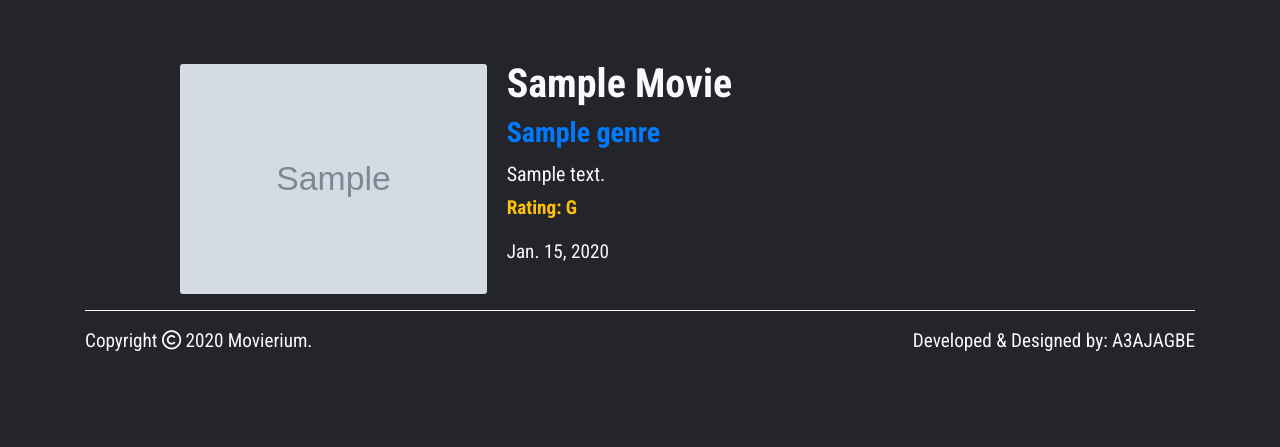
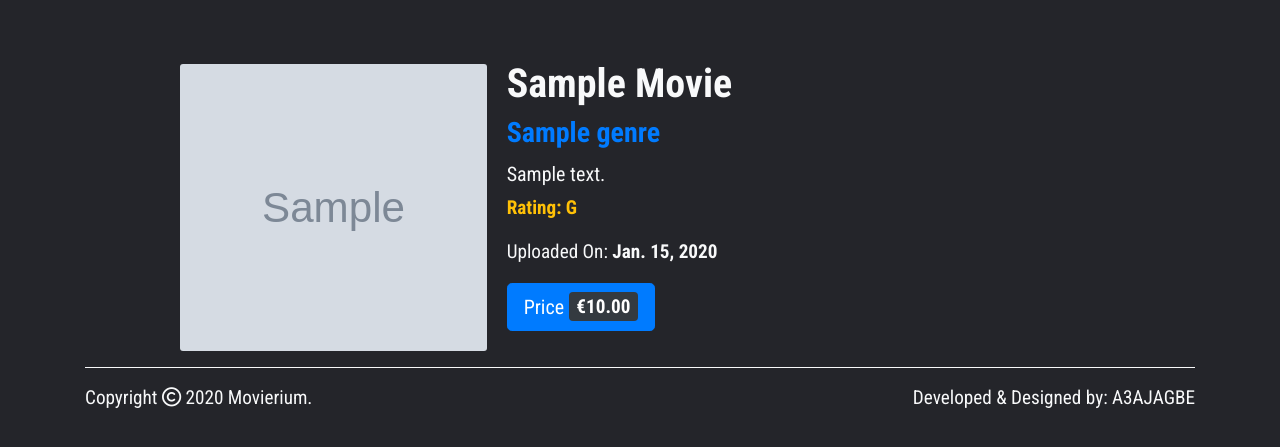
Before and after one commit to A3AJAGBE/Movie, a Django app: a page that uses templates/detail.html in a window 1280 px wide. Shown: the part 64-511 px from the top of the page. Run offline with Django 3.2, Linux system fonts and the light colour scheme; tables that the repository leaves empty hold one stand-in row (values such as "Sample post"); grey boxes marked "Sample" are stand-in pictures; some libraries are stand-ins or nearby versions.

Commit message:
Add price or discount

```diff
--- a/templates/detail.html
+++ b/templates/detail.html
@@ -32,7 +32,19 @@
                         </h3>
                         <h5 class="card-text">{{ movie.Summary }}</h5>
                         <p><strong class="text-warning">Rating: {{ movie.Rating }}</strong></p>
-                        <p class="card-text">{{ movie.Uploaded_on.date }}</p>
+                        <p class="card-text">Uploaded On: <strong> {{ movie.Uploaded_on.date }} </strong></p>
+                        <button type="button" class="btn btn-primary btn-lg">
+                          Price
+                            {% if movie.Discount %}
+                            <span class="mr-1 price">
+                                <del>€{{ movie.Price }}</del>
+                            </span>
+                            <span class="badge bg-dark price">€{{ movie.Discount }}</span>
+                            {% else %}
+                            <span class="badge bg-dark price">€{{ movie.Price }}</span>
+                            {% endif %}
+                        </button>
+
                     </div>
                 </div>
             </div>
```
